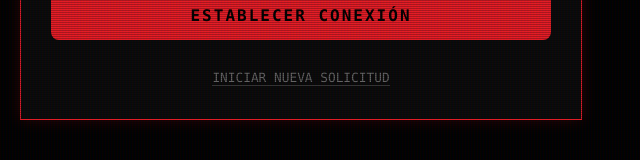
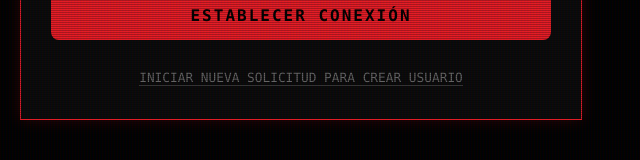
Before and after one commit to nakamoto987412365-dotcom/QPLSDOF45693, a React (Vite) app: page / in a window 1280 px wide. Shown: the part 575-735 px from the top of the page, without its empty margins (0-640 px from the left). Built offline with nearby package versions, Linux system fonts and the light colour scheme.

Commit message:
Ajustes finales de nombre y componentes

```diff
--- a/src/components/Login.jsx
+++ b/src/components/Login.jsx
@@ -84,7 +84,7 @@ const Login = () => {
 
         <div style={{marginTop: '25px', textAlign: 'center'}}>
           <Link to="/register" style={{color: '#666', textDecoration: 'none', fontSize: '0.8rem', borderBottom:'1px solid #333'}}>
-            INICIAR NUEVA SOLICITUD
+            INICIAR NUEVA SOLICITUD PARA CREAR USUARIO
           </Link>
         </div>
       </div>
```
